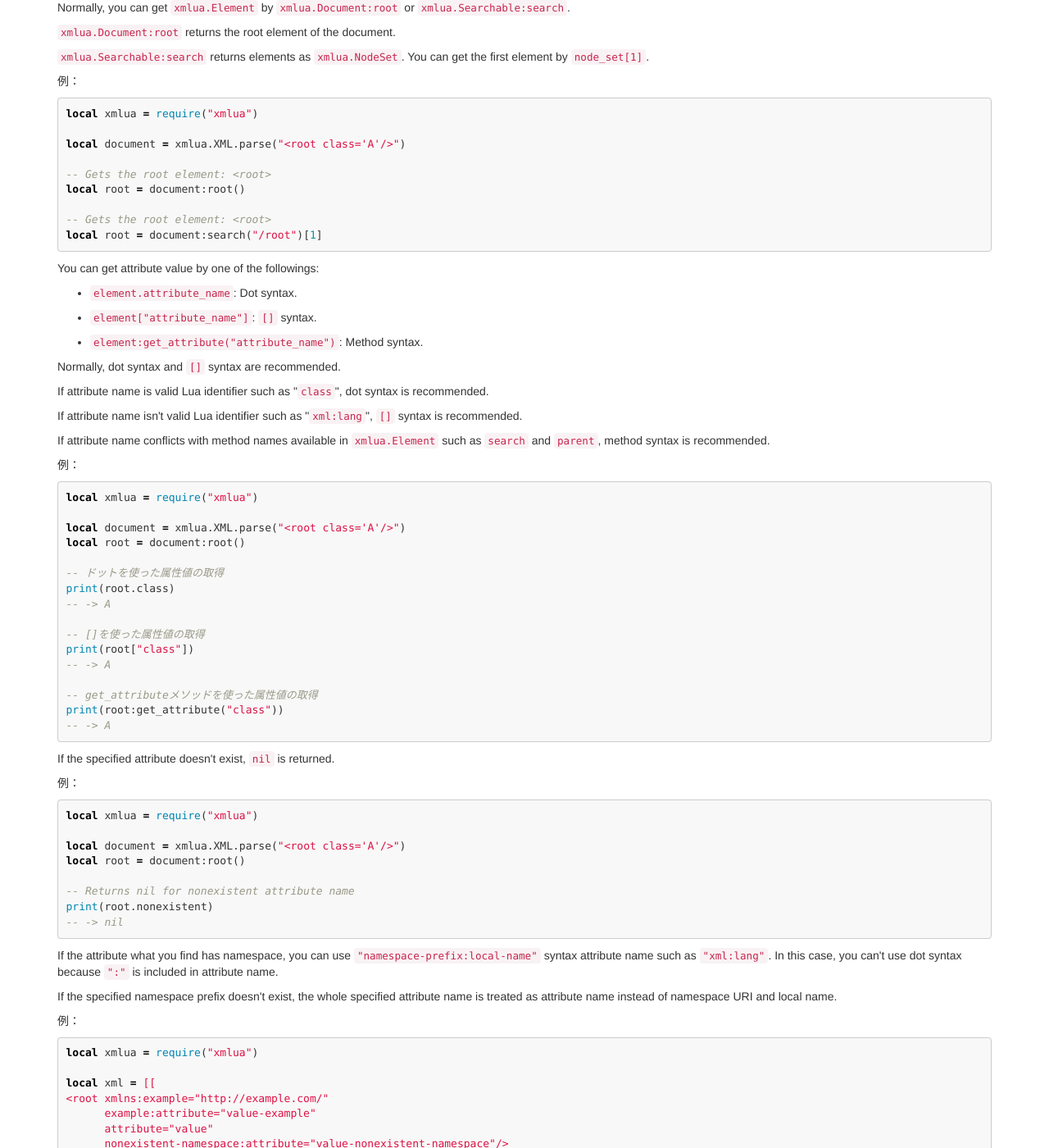
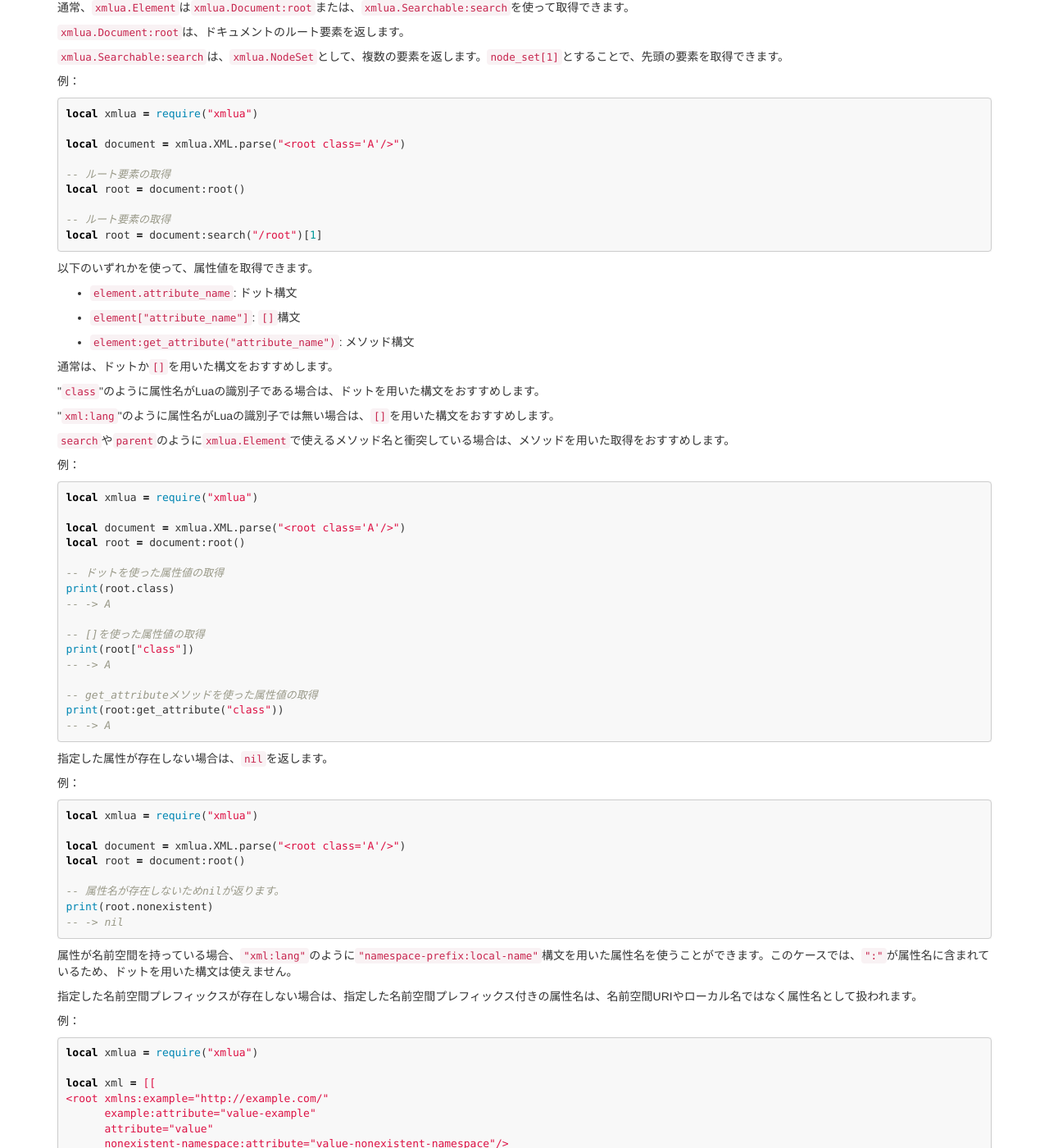
Before and after one commit to clear-code/xmlua, a Jekyll site: the page built from docs/ja/tutorial/index.md, in a window 1280 px wide and 1400 px high, scrolled down 4730 px. Shown: the whole window at 82% size. Built offline with Jekyll 4.4.1, drawn with Linux system fonts in a browser that asks for light colours; some of the changed text lies outside the part shown.

Commit message:
doc: Translate how to get attribute value into Japanese

````diff
--- a/docs/ja/tutorial/index.md
+++ b/docs/ja/tutorial/index.md
@@ -265,15 +265,15 @@ else
 end
 ```
 
-## Get attribute value
+## 属性値の取得
 
-You need to get [`xmlua.Element`][element] object to get attribute value in element.
+要素の属性値を取得するには、[`xmlua.Element`][element]オブジェクトを取得する必要があります。
 
-Normally, you can get `xmlua.Element` by [`xmlua.Document:root`][document-root] or [`xmlua.Searchable:search`][searchable-search].
+通常、`xmlua.Element`は[`xmlua.Document:root`][document-root]または、[`xmlua.Searchable:search`][searchable-search]を使って取得できます。
 
-`xmlua.Document:root` returns the root element of the document.
+`xmlua.Document:root`は、ドキュメントのルート要素を返します。
 
-`xmlua.Searchable:search` returns elements as [`xmlua.NodeSet`][node-set]. You can get the first element by `node_set[1]`.
+`xmlua.Searchable:search`は、[`xmlua.NodeSet`][node-set]として、複数の要素を返します。`node_set[1]`とすることで、先頭の要素を取得できます。
 
 例：
 
@@ -282,28 +282,28 @@ local xmlua = require("xmlua")
 
 local document = xmlua.XML.parse("<root class='A'/>")
 
--- Gets the root element: <root>
+-- ルート要素の取得
 local root = document:root()
 
--- Gets the root element: <root>
+-- ルート要素の取得
 local root = document:search("/root")[1]
 ```
 
-You can get attribute value by one of the followings:
+以下のいずれかを使って、属性値を取得できます。
 
-  * `element.attribute_name`: Dot syntax.
+  * `element.attribute_name`: ドット構文
 
-  * `element["attribute_name"]`: `[]` syntax.
+  * `element["attribute_name"]`: `[]`構文
 
-  * `element:get_attribute("attribute_name")`: Method syntax.
+  * `element:get_attribute("attribute_name")`: メソッド構文
 
-Normally, dot syntax and `[]` syntax are recommended.
+通常は、ドットか`[]`を用いた構文をおすすめします。
 
-If attribute name is valid Lua identifier such as "`class`", dot syntax is recommended.
+"`class`"のように属性名がLuaの識別子である場合は、ドットを用いた構文をおすすめします。
 
-If attribute name isn't valid Lua identifier such as "`xml:lang`", `[]` syntax is recommended.
+"`xml:lang`"のように属性名がLuaの識別子では無い場合は、`[]`を用いた構文をおすすめします。
 
-If attribute name conflicts with method names available in `xmlua.Element` such as `search` and `parent`, method syntax is recommended.
+`search`や`parent`のように`xmlua.Element`で使えるメソッド名と衝突している場合は、メソッドを用いた取得をおすすめします。
 
 例：
 
@@ -326,7 +326,7 @@ print(root:get_attribute("class"))
 -- -> A
 ```
 
-If the specified attribute doesn't exist, `nil` is returned.
+指定した属性が存在しない場合は、`nil`を返します。
 
 例：
 
@@ -336,14 +336,14 @@ local xmlua = require("xmlua")
 local document = xmlua.XML.parse("<root class='A'/>")
 local root = document:root()
 
--- Returns nil for nonexistent attribute name
+-- 属性名が存在しないためnilが返ります。
 print(root.nonexistent)
 -- -> nil
 ```
 
-If the attribute what you find has namespace, you can use `"namespace-prefix:local-name"` syntax attribute name such as `"xml:lang"`. In this case, you can't use dot syntax because `":"` is included in attribute name.
+属性が名前空間を持っている場合、`"xml:lang"`のように`"namespace-prefix:local-name"`構文を用いた属性名を使うことができます。このケースでは、`":"`が属性名に含まれているため、ドットを用いた構文は使えません。
 
-If the specified namespace prefix doesn't exist, the whole specified attribute name is treated as attribute name instead of namespace URI and local name.
+指定した名前空間プレフィックスが存在しない場合は、指定した名前空間プレフィックス付きの属性名は、名前空間URIやローカル名ではなく属性名として扱われます。
 
 例：
 
````
Also changed, not shown: 1 other file.
